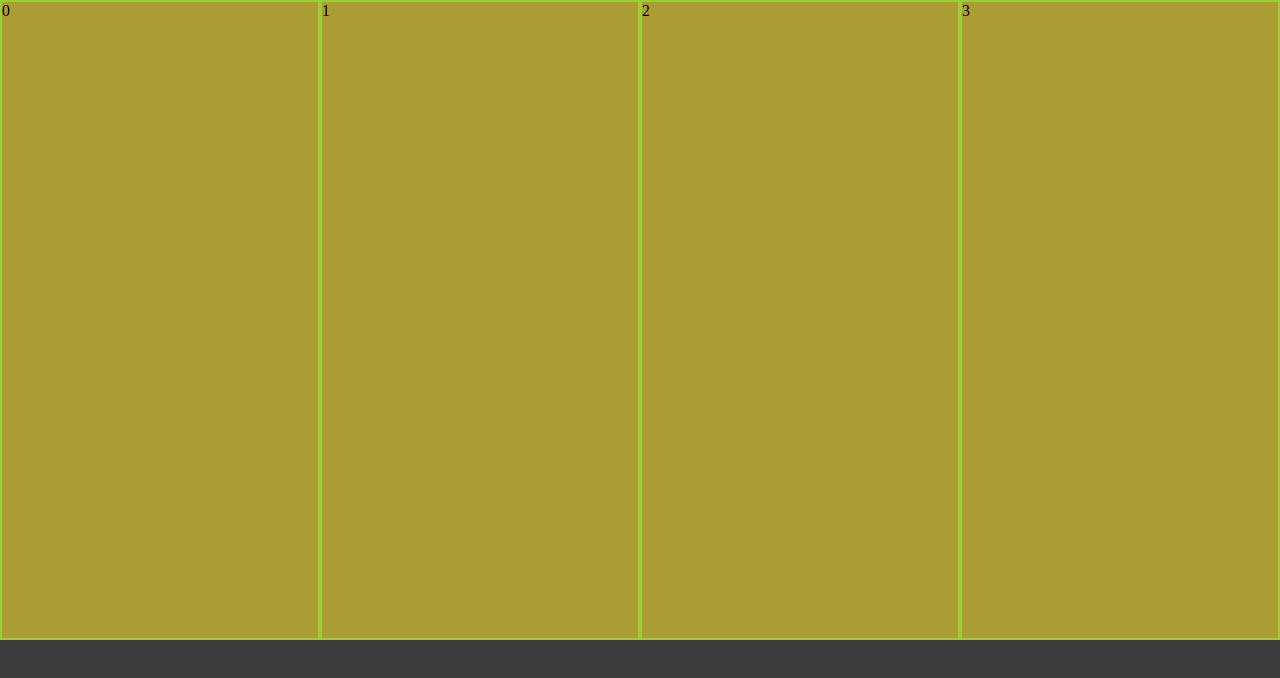
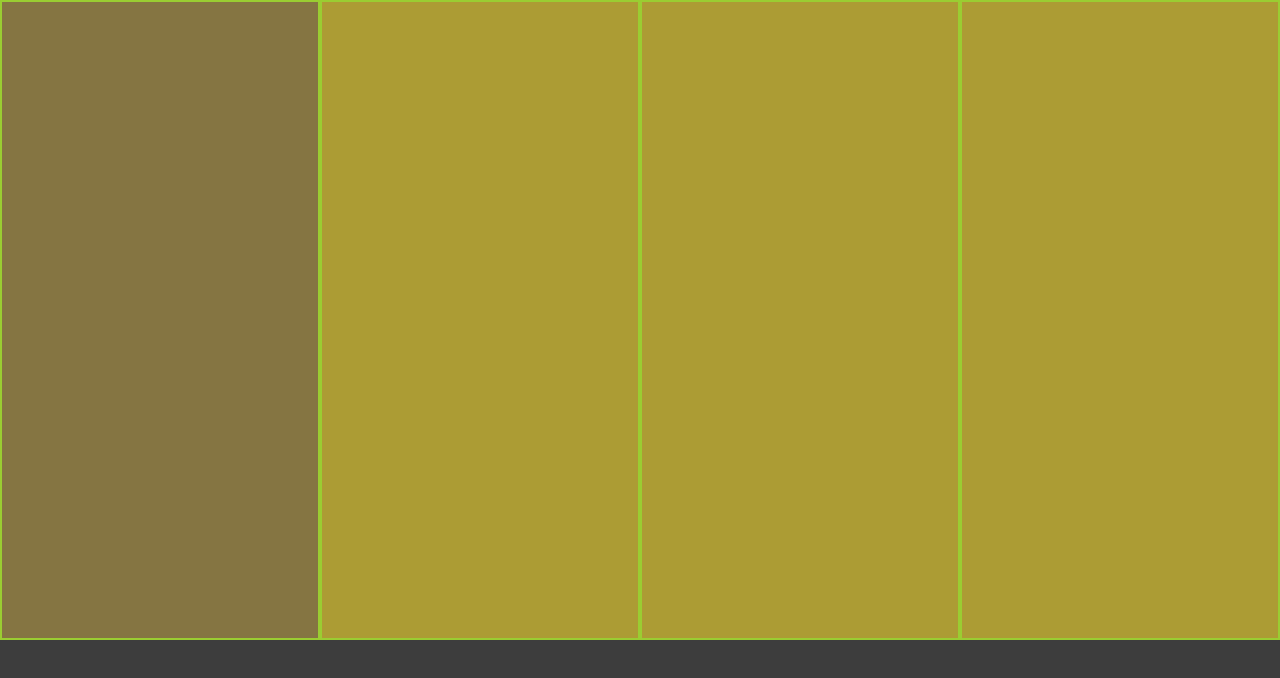
Before and after one commit to Ricardo-Costa/genius, a React (Create React App) app: page / in a window 1280 px wide. Shown: the top 678 px of the page. Built offline with nearby package versions, Linux system fonts and the light colour scheme.

Commit message:
feat: time decreaser

```diff
--- a/src/App.tsx
+++ b/src/App.tsx
@@ -1,5 +1,5 @@
 import React, { MouseEvent, ReactElement, useEffect, useState } from 'react';
-import { DEFAULT_BG_ACTIVE_COLOR, DEFAULT_BG_DEACTIVE_COLOR, DEFAULT_BLOCKS_BY_LEVEL, DEFAULT_INTERVAL } from './app/configs';
+import { DEFAULT_BLOCKS_BY_LEVEL, DEFAULT_DECREASER_INTERVAL_PERCENT, DEFAULT_INTERVAL } from './app/configs';
 import { activeBlock, deactiveBlock } from './app/utils/blocks.utils';
 import './assets/styles.scss';
 
@@ -10,28 +10,31 @@ export type GameStatus = {
 };
 
 const App = () => {
-
   // STATES
-  const [ gameStatus, setGameStatus ] = useState<GameStatus>({
+  const [ gameStatus ] = useState<GameStatus>({
     theSequence: [ 3, 0, 1, 2 ],
     sequence: [],
     level: 1,
   });
-  const [ blocks, setBlocks ] = useState<number>(gameStatus.level * DEFAULT_BLOCKS_BY_LEVEL);
+  const [ blocks ] = useState<number>(gameStatus.level * DEFAULT_BLOCKS_BY_LEVEL);
+  const [ timer, setTimer ] = useState<number>(DEFAULT_INTERVAL);
 
   // HANDLE CLICK
   const clickBlock = (event: MouseEvent, blockId: number) => {
-    console.log(event, blockId);
-
     gameStatus.sequence.push(Number(blockId));
-    console.log(gameStatus.sequence);
 
     if (
       gameStatus.theSequence.length === gameStatus.sequence.length &&
       gameStatus.theSequence.every((value, index) => value === gameStatus.sequence[index])
     ) {
       alert("Parabéns!!");
-      document.location.reload();
+      // document.location.reload();
+
+      // restart game, with less timer
+      setTimer(timer * DEFAULT_DECREASER_INTERVAL_PERCENT);
+      // restart game
+      restartGame();
+
     } else if (gameStatus.theSequence.length === gameStatus.sequence.length) {
       alert("Deu Ruim :[");
       document.location.reload();
@@ -49,9 +52,7 @@ const App = () => {
           onClick={(e: MouseEvent) => {
           e.preventDefault();
           clickBlock(e, block);
-        }} className="block">
-          <div className='block-cover'>{block}</div>
-        </div>
+        }} className="block"></div>
       )
     }
     return el;
@@ -59,8 +60,7 @@ const App = () => {
 
   let agente: any;
 
-  useEffect(() => {
-      // your post layout code (or 'effect') here.
+  const startGame = () => {
     let oldItem: number | undefined = undefined;
     const sequence = [ ...gameStatus.theSequence ];
 
@@ -77,19 +77,30 @@ const App = () => {
         deactiveBlock(oldItem);
       }
 
-      }, DEFAULT_INTERVAL);
+    }, timer);
+  }
+
+  const restartGame = () => {
+    if (agente) clearInterval(agente);
+    gameStatus.sequence = [];
+    startGame();
+  }
+
+  useEffect(() => {
+      // your post layout code (or 'effect') here.
+      startGame();
     },
     // array of variables that can trigger an update if they change. Pass an
     // an empty array if you just want to run it once after component mounted.
     []
   );
 
-  useEffect(() => {
-    return () => {
-      // Anything in here is fired on component unmount.
-      if (agente) clearInterval(agente);
-    }
-  }, [])
+  // useEffect(() => {
+  //   return () => {
+  //     // Anything in here is fired on component unmount.
+  //     if (agente) clearInterval(agente);
+  //   }
+  // }, [])
 
   return (
     <div id="main">
--- a/src/app/configs/index.ts
+++ b/src/app/configs/index.ts
@@ -1,6 +1,8 @@
 export const DEFAULT_START_SCORE = 100;
 export const DEFAULT_BLOCKS_BY_LEVEL = 4;
 
-export const DEFAULT_INTERVAL = 1500;
+export const DEFAULT_INTERVAL = 1000;
+export const DEFAULT_DECREASER_INTERVAL_PERCENT = 0.8; // -20%
+
 export const DEFAULT_BG_DEACTIVE_COLOR = "rgba(255, 255, 0, 0.39)";
 export const DEFAULT_BG_ACTIVE_COLOR = "rgba(155, 155, 37, 0.39)";
--- a/src/assets/styles.scss
+++ b/src/assets/styles.scss
@@ -22,5 +22,5 @@ div.block {
 }
 div.block:hover,
 div.block:active {
-  background-color: rgba(155, 155, 37, 0.39);
+  background-color: rgba(155, 155, 37, 0.39) !important;
 }
```
Lines whose indentation alone changed are shown as unchanged.
